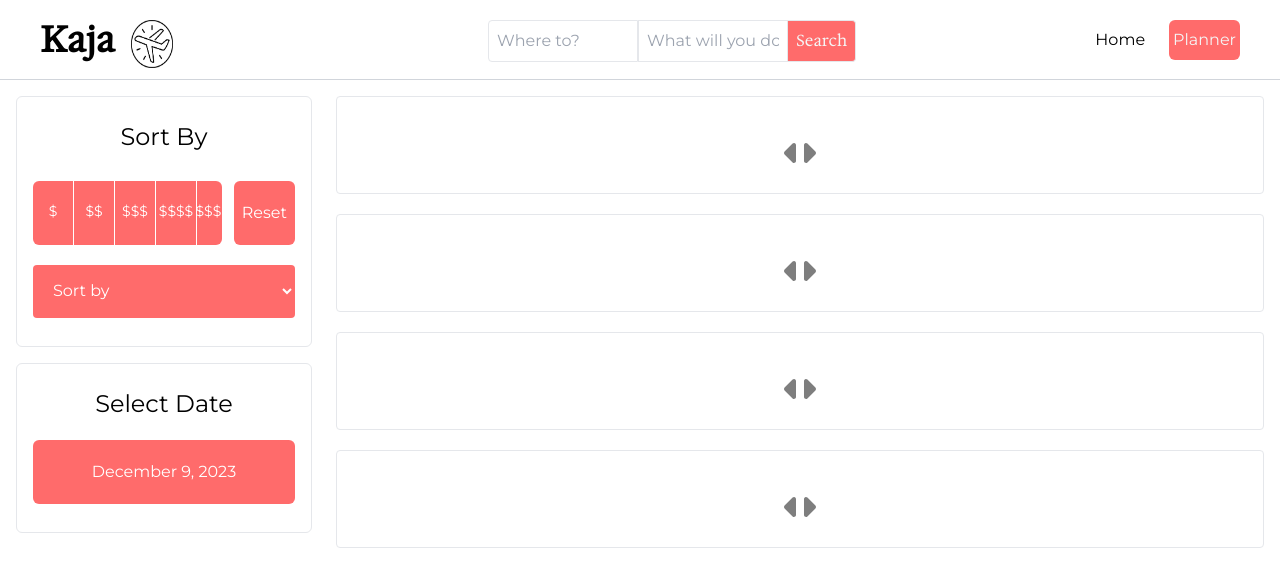
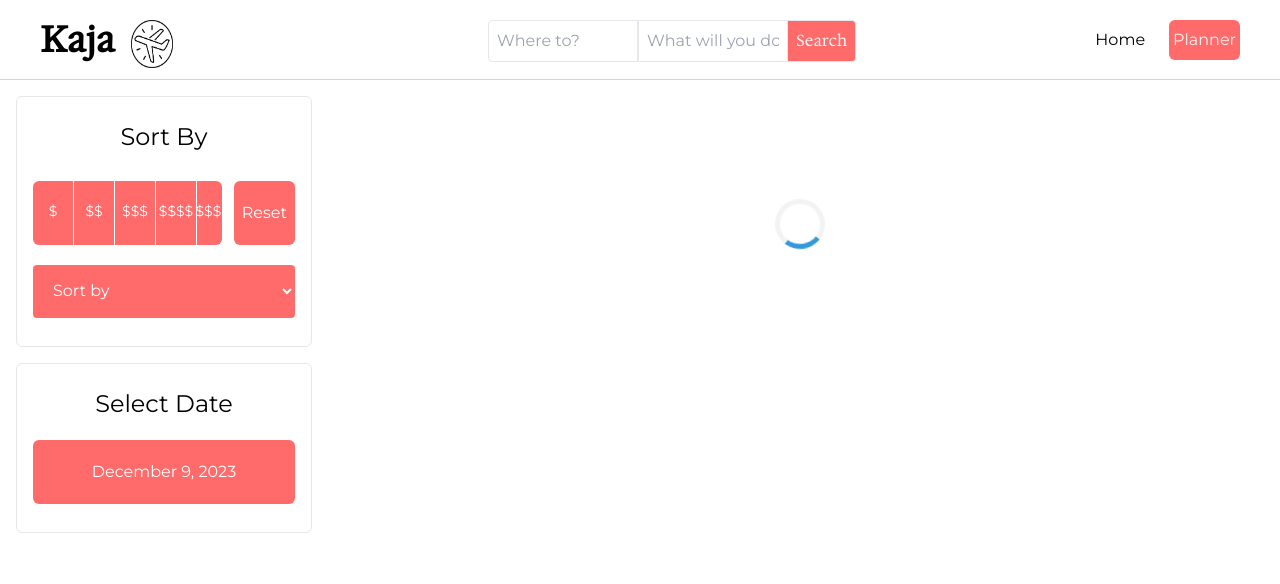
Before and after one commit to owenl0000/kaja-app, a Next.js app: page /AfterSearch in a window 1280 px wide. Shown: the top 584 px of the page. Built offline with nearby package versions, Linux system fonts and the light colour scheme.

Commit message:
Added Loading Screen

```diff
--- a/src/components/Footer.js
+++ b/src/components/Footer.js
@@ -3,7 +3,7 @@ export default function Footer(){
   return (
         <div className={"grid lg:grid-cols-3 sm:grid-cols-1 lg:bg-transparent sm:bg-[var(--dark-coral)] p-5 text-center "}>
           <div className={"grid grid-rows-3 rounded-3xl m-5 bg-[url('../public/images/soho.webp')] bg-cover overflow-x-hidden shadow-xl shadow-black no-scrollbar max-h-[500px]"}>
-            <div className={"row-span-2 text-white text-2xl pl-2.5 pr-2.5 py-2 flex justify-start items-end text-shadow"}>Sample Itinerary 1</div>
+            <div className={"row-span-2 text-white text-2xl pl-2.5 pr-2.5 py-2 flex justify-start items-end text-shadow"}>Places to Visit at NYC</div>
             <div className={"text-left text-white flex items-center bg-black/40 p-5 backdrop-blur-sm"}>
               <div>
                 <h1>Visited: New York City</h1>
@@ -16,7 +16,7 @@ export default function Footer(){
             </div>
           </div>
           <div className={"grid grid-rows-3 rounded-3xl m-5 bg-[url('../public/images/toronto.webp')] bg-cover overflow-x-hidden shadow-xl shadow-black max-h-[500px]"}>
-            <div className={"row-span-2 text-white text-2xl pl-2.5 pr-2.5 py-2 flex justify-start items-end text-shadow"}>Sample Itinerary 2</div>
+            <div className={"row-span-2 text-white text-2xl pl-2.5 pr-2.5 py-2 flex justify-start items-end text-shadow"}>Toronto Date</div>
             <div className={"text-left text-white flex items-center bg-black/40 p-5 backdrop-blur-sm"}>
               <div>
                 <h1>Visited: Toronto</h1>
@@ -29,7 +29,7 @@ export default function Footer(){
             </div>
           </div>
           <div className={"grid grid-rows-3 rounded-3xl m-5 bg-[url('../public/images/honolulu.webp')] bg-cover overflow-x-hidden shadow-xl shadow-black max-h-[500px]"}>
-            <div className={"row-span-2 text-white text-2xl pl-2.5 pr-2.5 py-2 flex justify-start items-end text-shadow"}>Sample Itinerary 3</div>
+            <div className={"row-span-2 text-white text-2xl pl-2.5 pr-2.5 py-2 flex justify-start items-end text-shadow"}>Honolulu Plans</div>
             <div className={"text-left text-white flex items-center bg-black/40 p-5 backdrop-blur-sm"}>
               <div>
                 <h1>Visited: Honolulu</h1>
--- a/src/components/Header.js
+++ b/src/components/Header.js
@@ -76,7 +76,7 @@ function Header({ page }) {
 
           <div className={`font-mont mb-1 lg:inline pt-2 sm:hidden flex-col overflow-hidden ${isSpecialPage ? 'hidden w-0' : 'flex'}`}>
 
-            <div onClick={aboutClick} className={`text-select text-center`}>About</div>
+            <button onClick={aboutClick} className={`text-select text-center`}>About</button>
 
             <div className={`${isAboutOpen ? "nav-open" : "nav-closed"} backdrop-blur-md p-4 pt-2 text-center z-50 h-[12rem] rounded-lg overflow-scroll no-scrollbar`}>
               Kaja is a web application in development that aims to simplify planning for trips and outings.
--- a/src/components/MakePlace.js
+++ b/src/components/MakePlace.js
@@ -155,34 +155,6 @@ const MakePlace = ({ onAddPlace, selectedDate }) => {
                   placeholder="Link"
                 />
               </div>
-              <div className="mb-4">
-                <label
-                  className="block text-gray-700 text-sm font-bold mb-2"
-                  htmlFor="image"
-                >
-                  Image
-                </label>
-                <input
-                  className="hidden"
-                  type="file"
-                  accept="image/*"
-                  id="image"
-                  name="image"
-                  onChange={handleImageChange}
-                />
-                <label
-                  className="bg-coral hover:bg-red-300 text-white py-2 px-4 rounded cursor-pointer block text-center"
-                  htmlFor="image"
-                >
-                  Upload Image
-                </label>
-
-                {newPlace.image && (
-                  <div className="mt-2 flex justify-center">
-                    <img src={newPlace.image} alt="Uploaded" className="max-w-xs h-auto rounded" />
-                  </div>
-                )}
-              </div>
               {/* Add other fields similarly */}
               <button
                 type="submit"
--- a/src/components/PlaceCard.js
+++ b/src/components/PlaceCard.js
@@ -27,7 +27,7 @@ function PlaceCard({
     };
 
     const isYelpLink = place.yelpLink && place.yelpLink.includes("yelp.com");
-
+    const defaultImagePath = "/kaja-logo-black.png";
     console.log(place.address);
     const formattedAddress = Array.isArray(place.address) ? place.address.join(', ') : place.address;
 
@@ -44,7 +44,11 @@ function PlaceCard({
 
             {/* Image */}
             <div className="w-full sm:flex sm:justify-center">
-                <img src={place.image} alt={place.name} className="rounded-lg lg:w-[200px] lg:h-[200px] sm:w-[300px] sm:h-[300px] object-cover" />
+                {place.image ? (
+                    <img src={place.image} alt={place.name} className="rounded-lg lg:w-[200px] lg:h-[200px] sm:w-[300px] sm:h-[300px] object-cover" />
+                ) : (
+                    <img src={defaultImagePath} alt="Default" className="rounded-lg lg:w-[200px] lg:h-[200px] sm:w-[300px] sm:h-[300px] object-cover" />
+                )}
             </div>
 
 
--- a/src/components/Recommendations.js
+++ b/src/components/Recommendations.js
@@ -18,6 +18,7 @@ function Recommendations({  onAddPlace = () => {} , sortOrder, priceFilter}) {
   const [addedIconIndex, setAddedIconIndex] = useState(null);
   const [data, setData] = useState({ area0: [], area1: [], area2: [], area3: [] });
   const priceOrder = { 5: 5, 4: 4, 3: 3, 2: 2, 1: 1, '': 0 };
+  const [isLoading, setIsLoading] = useState(true);
 
   const sortAndDistributeData = (originalData, order, priceFilter) => {
     // Flatten the data from all areas into a single array
@@ -88,6 +89,7 @@ function Recommendations({  onAddPlace = () => {} , sortOrder, priceFilter}) {
   }, [sortOrder, priceFilter]);
 
   useEffect(() => {
+    setIsLoading(true);
     if (location) {
       // Construct a unique identifier for the current query
       const queryKey = `${location}_${activity || 'all'}`;
@@ -103,6 +105,7 @@ function Recommendations({  onAddPlace = () => {} , sortOrder, priceFilter}) {
           .then((body) => {
             const fetchedData = body;
             setData(fetchedData);
+            setIsLoading(false);
             let newRecommendations = { area0: [], area1: [], area2: [], area3: [] };
             let dataIndex = 0;
             for (let block in newRecommendations) {
@@ -131,8 +134,10 @@ function Recommendations({  onAddPlace = () => {} , sortOrder, priceFilter}) {
             localStorage.setItem('yelpRecommendations', JSON.stringify(storedDataParsed));
           })
           .catch(err => console.error(err))
+          setIsLoading(false);
       } else {
         console.log('Using cached data');
+        setIsLoading(false);
         setData(storedDataParsed[queryKey]);
       }
     }
@@ -156,7 +161,11 @@ function Recommendations({  onAddPlace = () => {} , sortOrder, priceFilter}) {
     setTimeout(() => setShowToast(false), 3000); // Hide toast after 3 seconds
   };
 
-
+  const renderLoading = () => (
+    <div className="flex justify-center items-center h-64">
+        <div className="loader"></div>
+    </div>
+  );
 
   const [startIndex, setStartIndex] = useState({
     area0: 0,
@@ -226,7 +235,8 @@ function Recommendations({  onAddPlace = () => {} , sortOrder, priceFilter}) {
   return (
       <div className="flex flex-col p-4">
         {showToast && <div className="toast">{toastMessage}</div>}
-        {Object.keys(data).map((section) => {
+        {isLoading ? renderLoading() : (
+          Object.keys(data).map((section) => {
             const sectionData = data[section];
             return (
                 <div key={section} className="border rounded p-6 md:w-[80%] lg:w-[90%] xl:w-[100%] mb-5">
@@ -249,7 +259,8 @@ function Recommendations({  onAddPlace = () => {} , sortOrder, priceFilter}) {
                   </div>
                 </div>
             );
-        })}
+          })
+        )}
       </div>
   );
 }
--- a/styles/globals.css
+++ b/styles/globals.css
@@ -141,3 +141,17 @@
   font-weight: 400;
   font-style: regular;
 }
+
+.loader {
+  border: 5px solid #f3f3f3; /* Light grey background */
+  border-top: 5px solid #3498db; /* Blue color */
+  border-radius: 50%;
+  width: 50px;
+  height: 50px;
+  animation: spin 1s linear infinite;
+}
+
+@keyframes spin {
+  0% { transform: rotate(0deg); }
+  100% { transform: rotate(360deg); }
+}
```
Lines whose indentation alone changed are shown as unchanged.
